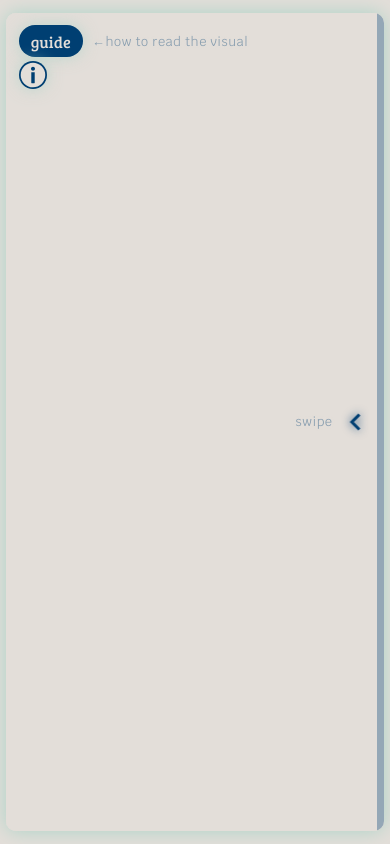
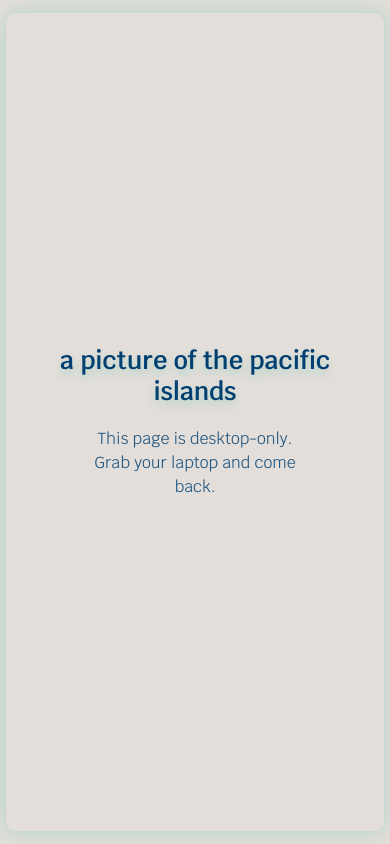
Before and after one commit to fotinidelig/pacific-dataviz-2026, a React (Vite) app in the folder web/: page / in a window 390 px wide. Built offline with nearby package versions, Linux system fonts and the light colour scheme; a web font is replaced by a local one.

Commit message:
mobile version

```diff
--- a/web/src/App.css
+++ b/web/src/App.css
@@ -15,6 +15,36 @@ main {
 
 .floating_content--dark {
   box-shadow: 0 0 20px 0 var(--color-light-red);
+}
+
+/* Phone gate — tablet (768px+) and desktop keep the full viz */
+.mobile-only-notice {
+  box-sizing: border-box;
+  height: 100%;
+  width: 100%;
+  display: flex;
+  flex-direction: column;
+  align-items: center;
+  justify-content: center;
+  gap: 1.25rem;
+  padding: 2rem 1.5rem;
+  text-align: center;
+  color: var(--color-navy);
+}
+
+.mobile-only-notice__title {
+  margin: 0;
+  max-width: 18ch;
+  text-shadow: 0 5px 10px var(--color-teal-light);
+}
+
+.mobile-only-notice__message {
+  margin: 0;
+  max-width: 22ch;
+  font-family: var(--font-family-main);
+  font-weight: 400;
+  line-height: 1.45;
+  color: color-mix(in srgb, var(--color-navy) 85%, transparent);
 }
 
 .map-title-container {
--- a/web/src/App.jsx
+++ b/web/src/App.jsx
@@ -16,7 +16,42 @@ import './App.css'
 
 const STORY_MARKER_YEARS = storyPointsData.storyPoints.map((p) => p.year)
 
+/** Phones only — tablet & desktop get the full viz. */
+const MOBILE_QUERY = '(max-width: 767px)'
+
+function useIsMobile() {
+  const [isMobile, setIsMobile] = useState(() =>
+    typeof window !== 'undefined' ? window.matchMedia(MOBILE_QUERY).matches : false,
+  )
+
+  useEffect(() => {
+    const mql = window.matchMedia(MOBILE_QUERY)
+    const onChange = () => setIsMobile(mql.matches)
+    onChange()
+    mql.addEventListener('change', onChange)
+    return () => mql.removeEventListener('change', onChange)
+  }, [])
+
+  return isMobile
+}
+
+function MobileDesktopOnlyNotice() {
+  return (
+    <div className="mobile-only-notice">
+      <h1 className="mobile-only-notice__title text-subheader">
+        a picture of the pacific islands
+      </h1>
+      <p className="mobile-only-notice__message text-body">
+        This page is desktop-only.
+        <br />
+        Grab your laptop and come back.
+      </p>
+    </div>
+  )
+}
+
 function App() {
+  const isMobile = useIsMobile()
   const [selected, setSelected] = useState(null)
   /** 'light' | 'dark' — which map produced the current selection */
   const [selectedSource, setSelectedSource] = useState(null)
@@ -39,8 +74,9 @@ function App() {
     setSelectedSource(country ? 'dark' : null)
   }, [])
 
-  // Shared temp color domain — once (all years).
+  // Shared temp color domain — once (all years). Skip on mobile.
   useEffect(() => {
+    if (isMobile) return
     let cancelled = false
     loadTemperatureAnomalyDomain()
       .then((domain) => {
@@ -53,10 +89,11 @@ function App() {
     return () => {
       cancelled = true
     }
-  }, [])
+  }, [isMobile])
 
-  // Climate values for the selected year.
+  // Climate values for the selected year. Skip on mobile.
   useEffect(() => {
+    if (isMobile) return
     let cancelled = false
     loadPdhClimateYear(year)
       .then((byArea) => {
@@ -69,10 +106,11 @@ function App() {
     return () => {
       cancelled = true
     }
-  }, [year])
+  }, [year, isMobile])
 
   // Keep dark card climate fields in sync when the year changes.
   useEffect(() => {
+    if (isMobile) return
     if (selectedSource !== 'dark' || !selected?.REF_AREA || !pdhByArea) return
     const climate = pdhByArea[selected.REF_AREA]
     if (!climate) return
@@ -87,7 +125,7 @@ function App() {
       }
       return { ...prev, ...climate }
     })
-  }, [year, pdhByArea, selectedSource, selected?.REF_AREA])
+  }, [year, pdhByArea, selectedSource, selected?.REF_AREA, isMobile])
 
   // Close the card when clicking outside it (island clicks still handled separately).
   useEffect(() => {
@@ -134,9 +172,15 @@ function App() {
     <main className="relative h-screen w-screen">
       <div
         className={
-          darkMode ? 'floating_content floating_content--dark' : 'floating_content'
+          !isMobile && darkMode
+            ? 'floating_content floating_content--dark'
+            : 'floating_content'
         }
       >
+        {isMobile ? (
+          <MobileDesktopOnlyNotice />
+        ) : (
+          <>
             <ThemeWipe
               onSplitChange={onSplitChange}
               light={
@@ -169,12 +213,17 @@ function App() {
               }
             />
             {cardProps && (
-          <InfoCard {...cardProps} onClose={() => {
+              <InfoCard
+                {...cardProps}
+                onClose={() => {
                   setSelected(null)
                   setSelectedSource(null)
-          }} />
+                }}
+              />
             )}
             <InfoPanel dark={darkMode} />
+          </>
+        )}
       </div>
     </main>
   )
```
Lines whose indentation alone changed are shown as unchanged.
